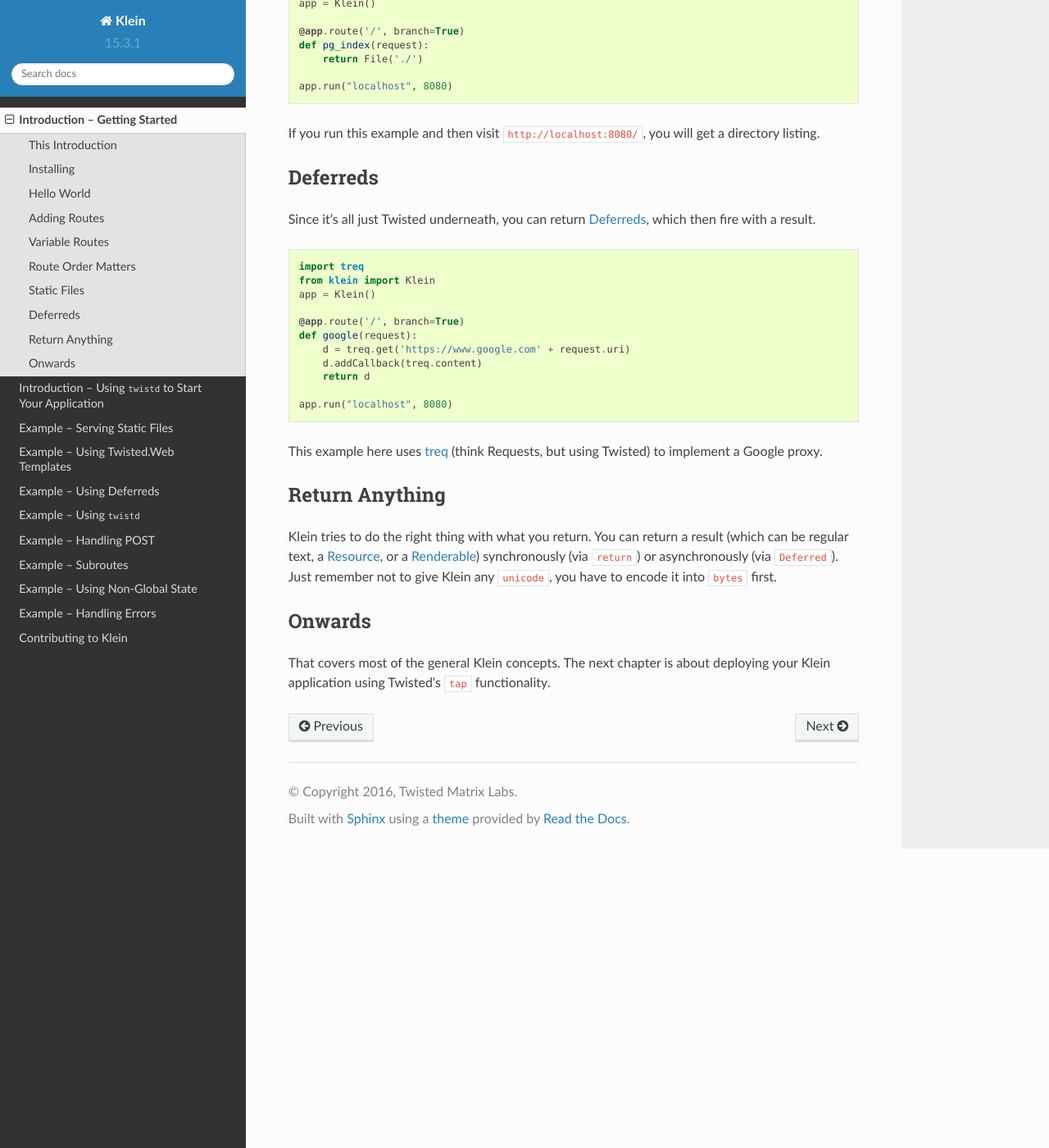
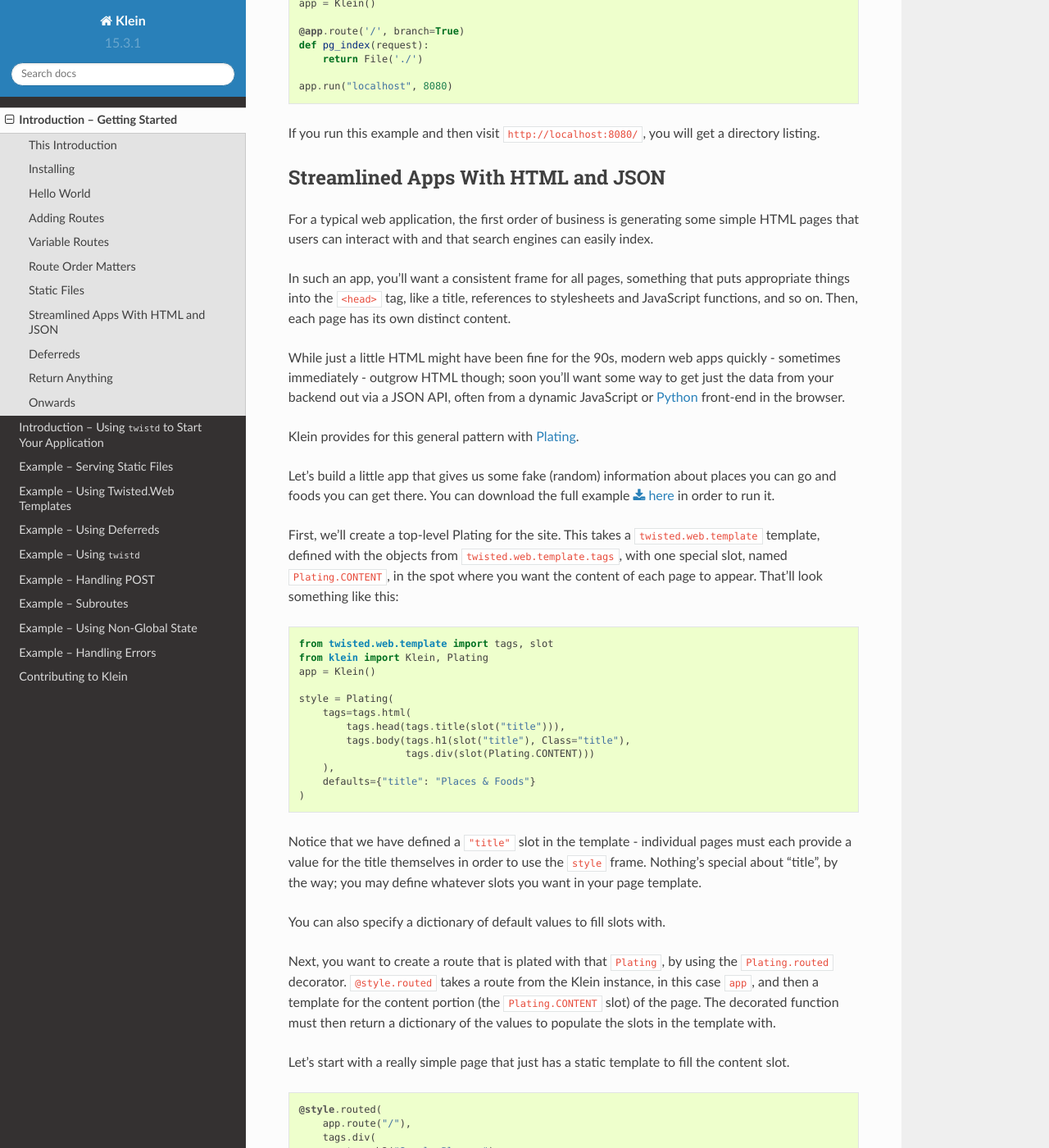
Before and after one commit to twisted/klein, a Sphinx documentation site: the page built from docs/introduction/1-gettingstarted.rst, in a window 1280 px wide and 1400 px high, scrolled down 3112 px. Shown: the whole window at 82% size. Built offline with Sphinx 7.4.7 and the Read the Docs theme 2.0.0, drawn with Linux system fonts in a browser that asks for light colours; some of the changed text lies outside the part shown.

Commit message:
documentation

```diff
--- a/docs/introduction/1-gettingstarted.rst
+++ b/docs/introduction/1-gettingstarted.rst
@@ -95,6 +95,87 @@ To serve static files from a directory, set the ``branch`` keyword argument on t
 
 If you run this example and then visit ``http://localhost:8080/``, you will get a directory listing.
 
+Streamlined Apps With HTML and JSON
+===================================
+
+For a typical web application, the first order of business is generating some
+simple HTML pages that users can interact with and that search engines can
+easily index.
+
+In such an app, you'll want a consistent frame for all pages, something that
+puts appropriate things into the ``<head>`` tag, like a title, references to
+stylesheets and JavaScript functions, and so on.  Then, each page has its own
+distinct content.
+
+While just a little HTML might have been fine for the 90s, modern web apps
+quickly - sometimes immediately - outgrow HTML though; soon you'll want some
+way to get just the data from your backend out via a JSON API, often from a
+dynamic JavaScript or `Python <https://brython.info>`_ front-end in the
+browser.
+
+Klein provides for this general pattern with :api:`klein.Plating <Plating>`.
+
+Let's build a little app that gives us some fake (random) information about
+places you can go and foods you can get there. You can download the full
+example :download:`here <codeexamples/html.py>` in order to run it.
+
+First, we'll create a top-level Plating for the site.  This takes a
+``twisted.web.template`` template, defined with the objects from
+``twisted.web.template.tags``, with one special slot, named
+``Plating.CONTENT``, in the spot where you want the content of each page to
+appear.  That'll look something like this:
+
+.. literalinclude:: codeexamples/html.py
+    :lines: 13-24
+
+Notice that we have defined a ``"title"`` slot in the template - individual
+pages must each provide a value for the title themselves in order to use the
+``style`` frame.  Nothing's special about "title", by the way; you may define
+whatever slots you want in your page template.
+
+You can also specify a dictionary of default values to fill slots with.
+
+Next, you want to create a route that is plated with that ``Plating``, by using
+the ``Plating.routed`` decorator.  ``@style.routed`` takes a route from the
+Klein instance, in this case ``app``, and then a template for the content
+portion (the ``Plating.CONTENT`` slot) of the page.  The decorated function
+must then return a dictionary of the values to populate the slots in the
+template with.
+
+Let's start with a really simple page that just has a static template to fill
+the content slot.
+
+.. literalinclude:: codeexamples/html.py
+    :lines: 26-37
+
+This page generates some links to various sub-pages which we'll get to in a
+moment.  But first, if you load ``http://localhost:8080/``, you'll see that the
+template specified for ``root`` is inserted at the point in the template for
+``style`` specified the content should go.
+
+Next, we should actually try injecting some data.
+
+.. literalinclude:: codeexamples/html.py
+    :lines: 39-50
+
+Here you can see the ``/foods/...`` route for showing information about a food.
+In the content template, we've got slots for ``"name"``, ``"rating"``, and
+``"carbohydrates"``, the three primary properties which define a food.  The
+decorated function then returns a dictionary that returns values for each of
+those slots, as well as a value for "title".
+
+Each of these slots is only filled with a single item, though.  What if you
+need to put multiple items into the template?  The route for ``/places/...``
+can show us:
+
+.. literalinclude:: codeexamples/html.py
+    :lines: 52-68
+
+Here you can see the special ``<slotname>:list`` renderer in use.  By
+specifying the ``render=`` attribute of a tag (in this case, a ``li`` tag) to
+be ``foods:list``, we invoke a ``twisted.web.template`` renderer that repeats
+the tag it is the renderer for, inserting each element of that list into the
+special ``"item"`` slot.
 
 Deferreds
 =========
```
